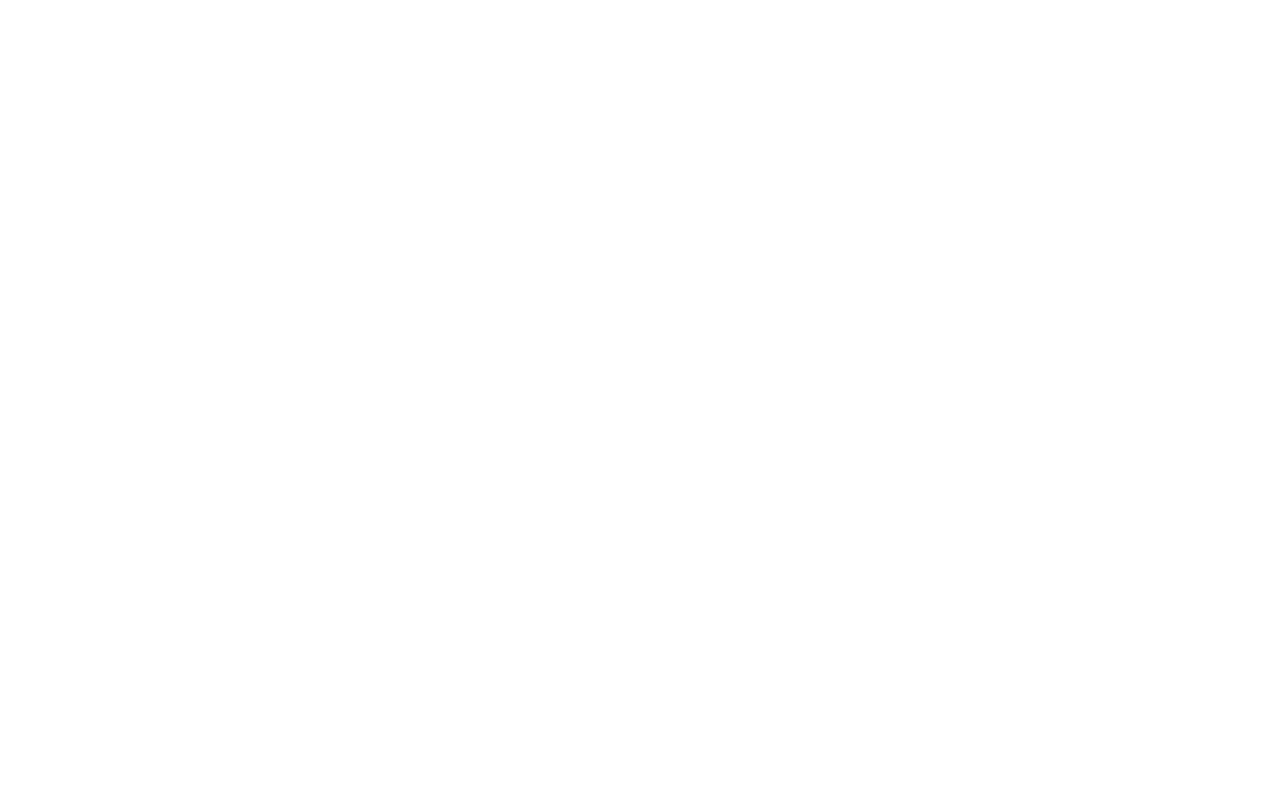
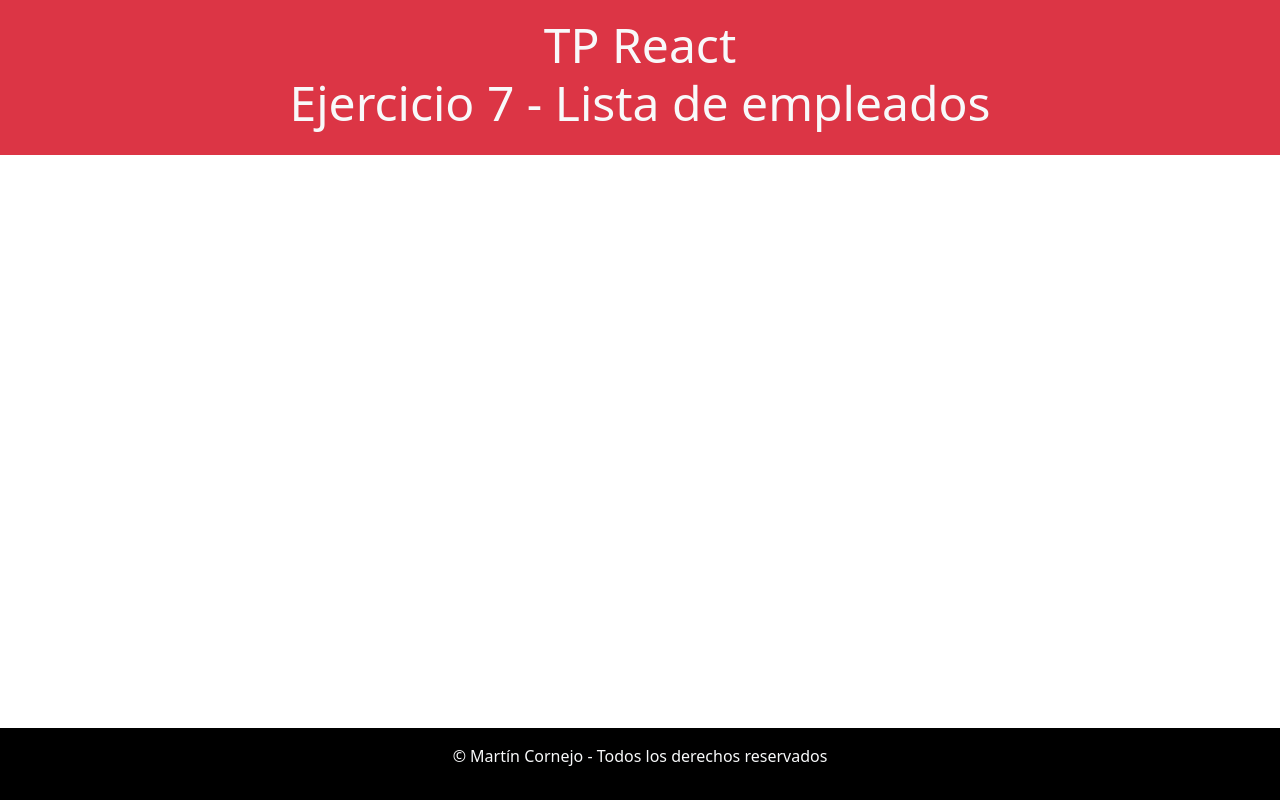
Before and after one commit to MartinCCornejo/TPReact-ejercicio7, a React (Vite) app: page / in a window 1280 px wide. Built offline with nearby package versions, Linux system fonts and the light colour scheme.

Commit message:
Se hizo la estructura principal del proyecto

```diff
--- a/package.json
+++ b/package.json
@@ -10,7 +10,9 @@
     "preview": "vite preview"
   },
   "dependencies": {
+    "bootstrap": "^5.3.2",
     "react": "^18.2.0",
+    "react-bootstrap": "^2.10.0",
     "react-dom": "^18.2.0"
   },
   "devDependencies": {
--- a/src/App.css
+++ b/src/App.css
@@ -0,0 +1,5 @@
+#root{
+  min-height: 100vh;
+  display: flex;
+  flex-direction: column;
+}
--- a/src/App.jsx
+++ b/src/App.jsx
@@ -1,9 +1,16 @@
 import './App.css'
+import 'bootstrap/dist/css/bootstrap.min.css';
+import Header from './components/Header';
+import Footer from './components/Footer';
+import { Container } from 'react-bootstrap';
 
 function App() {
 
   return (
     <>
+    <Header></Header>
+    <Container className="flex-grow-1"></Container>
+    <Footer></Footer>
     </>
   )
 }
--- /dev/null
+++ b/src/components/Footer.jsx
@@ -0,0 +1,9 @@
+const Footer = () => {
+    return (
+        <footer className='bg-black text-center py-3 px-1 text-light mt-5'>
+            <p>&copy; Martín Cornejo - Todos los derechos reservados</p>
+        </footer>
+    );
+};
+
+export default Footer;
--- /dev/null
+++ b/src/components/Header.jsx
@@ -0,0 +1,13 @@
+import React from "react";
+
+const Header = () => {
+  return (
+    <header className="bg-danger text-center text-light  py-3">
+      <h1 className="display-5">
+        TP React <br></br> Ejercicio 7 - Lista de empleados
+      </h1>
+    </header>
+  );
+};
+
+export default Header;
```
Also changed, not shown: 1 other file (tests, documents, lock files or other folders).
